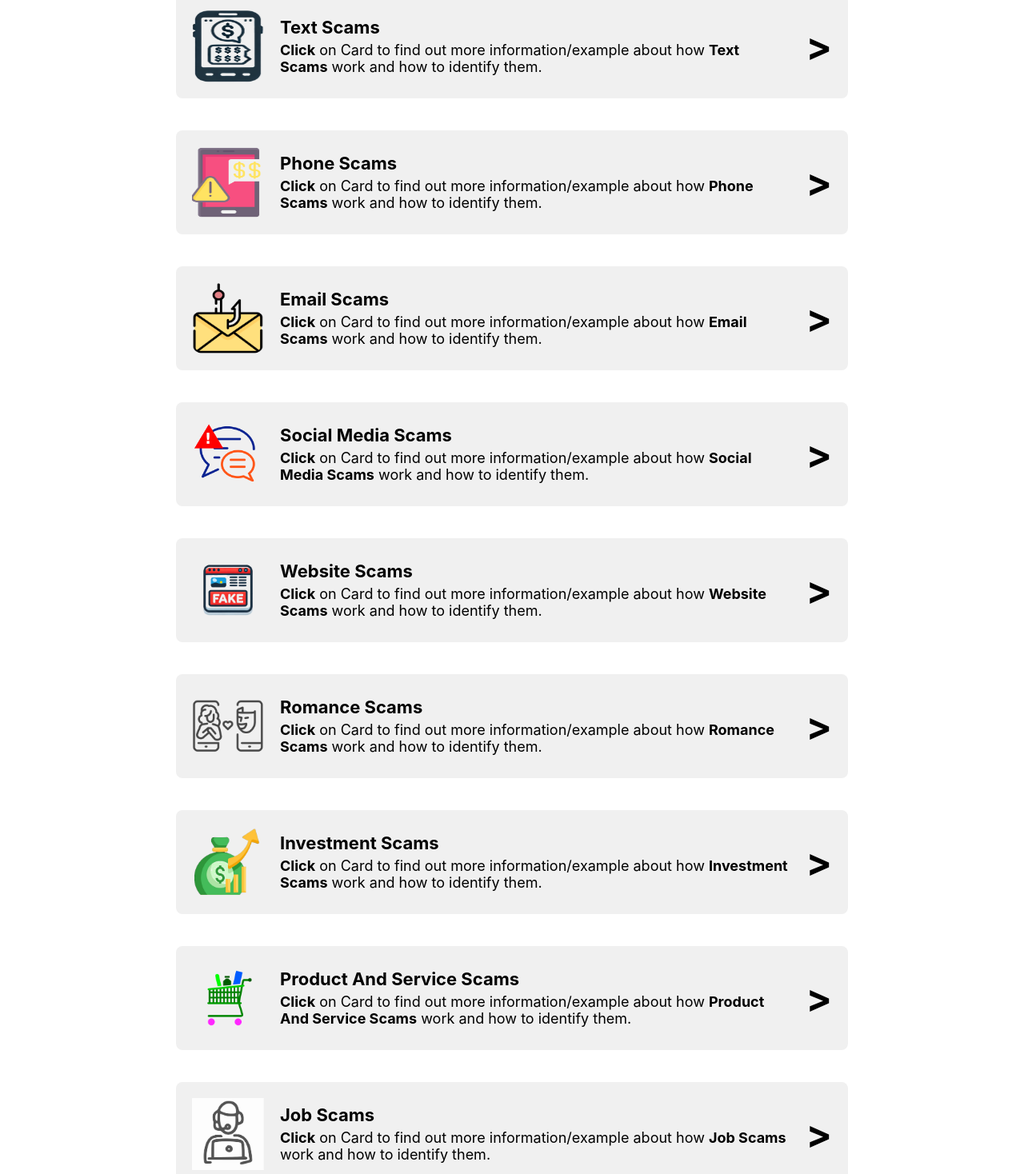
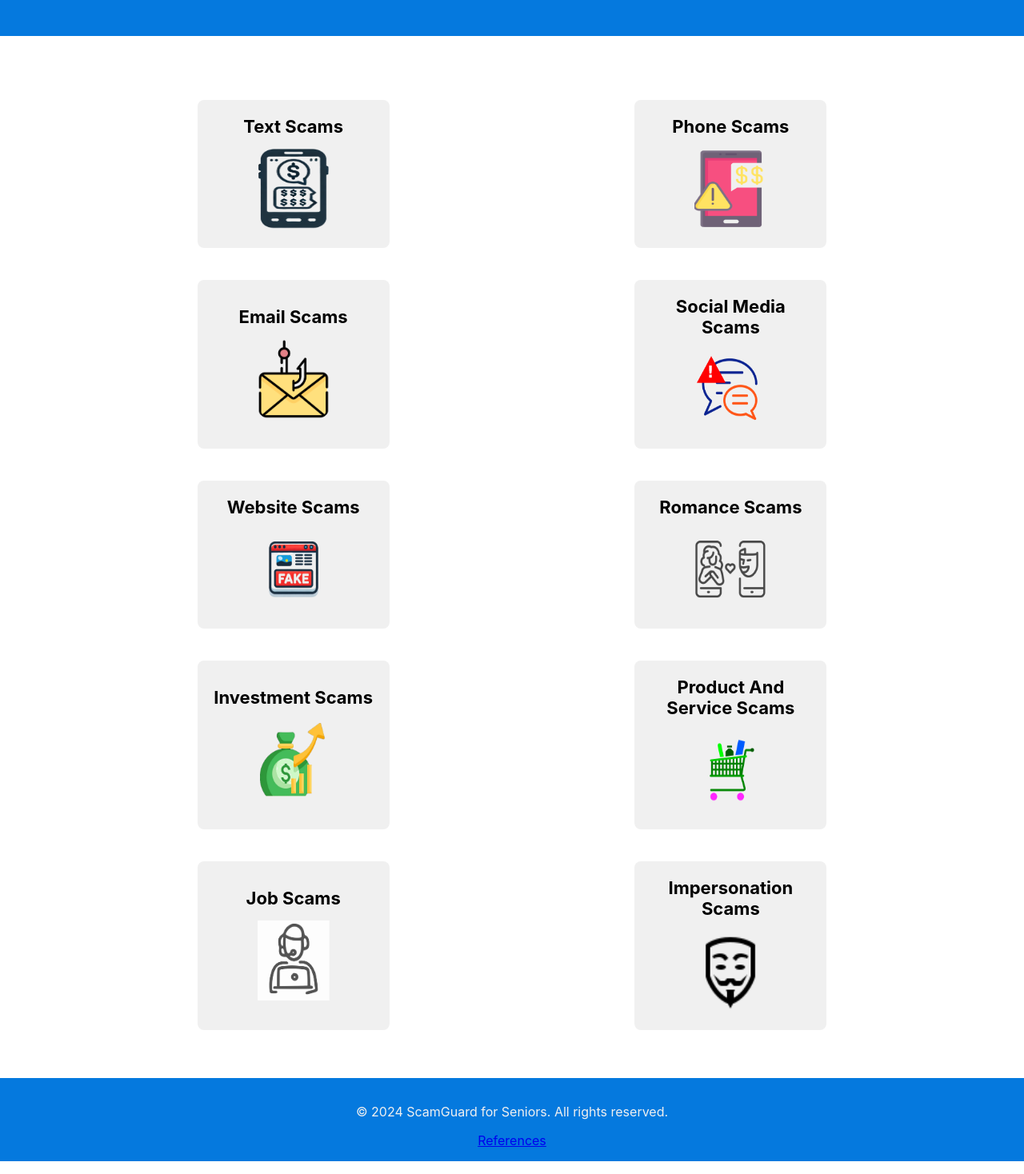
Before and after one commit to YQiZhu/ScamGuard, a React (Create React App) app in the folder scamguard_react/: page /identifyScam in a window 1280 px wide. Shown: the part 302-1770 px from the top of the page at 80% size. Built offline with nearby package versions, Linux system fonts and the light colour scheme.

Commit message:
Update current scam page

```diff
--- a/scamguard_react/src/CurrentScams/TopLossScam.js
+++ b/scamguard_react/src/CurrentScams/TopLossScam.js
@@ -45,17 +45,18 @@ function TopLossScam() {
                 <Tooltip
                     formatter={(value) => [`$${value.toLocaleString()}`, "Amount Lost"]}
                     labelFormatter={(label) => `Scam Type: ${label}`}
+                    contentStyle={{ backgroundColor: "#FFF", color: "#000" }}
                 />
                 <Legend formatter={(value) => "Amount of Lost ($AUD)"} />
                 <Bar dataKey="amount_lost" fill="#8884d8" />
             </BarChart>
-            <p>The Investment scams ranked at the first place in the top three scams that caused the highest financial losses in June from Australians in the age group 65 and over.</p>
+            <p>The <strong>Investment scams</strong> ranked at the <strong>first place</strong> in the top three scams that caused the highest financial losses in June from Australians in the age group 65 and over.</p>
 
             {isExpanded && (
                 <div className="expanded-text">
-                    <p>There were 96 reports with total and average financial losses to be $5,304,465.49 and $55,255.00 respectively.</p>
-                    <p>The Phishing ranked at the second place in the top three scams that caused the highest financial losses in June from Australians in the age group 65 and over. There were 3025 reports with total and average financial losses to be $3,502,799.60 and $1,158.00 respectively.</p>
-                    <p>The Remote access scams ranked at the third place in the top three scams that caused the highest financial losses in June from Australians in the age group 65 and over. There were 200 reports with total and average financial losses to be $626,888.79 and $3,134.00 respectively.</p>
+                    <p>There were <strong>96</strong> reports with total and average financial losses to be <strong>$5,304,465.49 and $55,255.00</strong> respectively.</p>
+                    <p>The <strong>Phishing</strong> ranked at the second place in the top three scams that caused the highest financial losses in June from Australians in the age group 65 and over. There were 3025 reports with total and average financial losses to be <strong>$3,502,799.60 and $1,158.00</strong> respectively.</p>
+                    <p>The <strong>Remote access scams</strong> ranked at the third place in the top three scams that caused the highest financial losses in June from Australians in the age group 65 and over. There were <strong>200 reports</strong> with total and average financial losses to be <strong>$626,888.79 and $3,134.00</strong> respectively.</p>
                 </div>
             )}
 
--- a/scamguard_react/src/IdentifyScams/TextScams.js
+++ b/scamguard_react/src/IdentifyScams/TextScams.js
@@ -8,9 +8,10 @@ function TextScams() {
     };
     return (
         <div className="Text-Page">
+            <header className="text-scams-header">
                 <h2>Text Scams</h2>
                 <p>Text scams involve deceptive text messages that trick individuals into revealing personal information or clicking on harmful links. These messages often appear to come from legitimate sources, like banks or government agencies, and may warn of suspicious activity or urgent problems. Scammers also use fake prize notifications and delivery alerts to lure victims into providing sensitive details or downloading malicious software. These scams exploit the trust people place in text messages to achieve their goals.</p>
-
+            </header>
             {/* How to Identify a Scam Section */}
             <section className="text-scam-identification">
                 <h3>How to Identify a Text Scam</h3>
--- a/scamguard_react/src/IdentifyScamsPage.css
+++ b/scamguard_react/src/IdentifyScamsPage.css
@@ -1,56 +1,10 @@
 .Chart-section {
     padding: 50px;
-    ;
-}
-
-.clickable-box {
-    background-color: #f0f0f0;
-    transition: background-color 0.3s ease;
-    display: flex;
-    align-items: center;
-    justify-content: space-between;
-    padding: 20px;
-    margin: 40px auto;
-    /* Center the box horizontally */
-    cursor: pointer;
-    width: 80%;
-    /* Reduce the width of the box */
-    max-width: 800px;
-    /* Optional: Limit the max width */
-    /* border: 1px solid #7e7e7e; */
-    border-radius: 8px;
-    /* Optional: Rounded corners */
-}
-
-.clickable-box:hover {
-    background-color: #e0e0e0;
 }
 
 .clickable-box img {
     width: 90px;
-    height: 90px;
-    margin-right: 20px;
-}
-
-.clickable-box .text-content {
-    display: flex;
-    flex-direction: column;
-    align-items: flex-start;
-    /* Align text to the start of the content area */
-    justify-content: center;
-    text-align: left;
-    /* Ensure text is left-aligned */
-    flex: 1;
-    padding-right: 20px;
-    /* Add padding to the right to ensure space before the arrow */
-}
-
-.clickable-box h3 {
-    margin: 0;
-    font-size: 22px;
-    font-weight: bold;
-    margin-bottom: 5px;
-    /* Space between links */
+    height: 100px;
 }
 
 .clickable-box p {
@@ -58,16 +12,10 @@
     font-size: 18px;
 }
 
-.clickable-box .arrow {
-    font-size: 48px;
-    font-weight: bold;
-    flex-shrink: 0;
-    /* Prevent arrow from shrinking */
-}
-
 .indentify-scams-header {
     background-color: #0579DE;
     padding-top: 50px;
+    padding-bottom: 30px;
     display: flex;
     flex-direction: column;
     align-items: center;
@@ -75,11 +23,74 @@
     font-size: calc(10px + 2vmin);
     color: rgb(255, 255, 255);
     margin-bottom: 20px;
-    /* Add some margin to push the box closer to the header */
+}
+
+.scams-container {
+    display: flex;
+    flex-wrap: wrap;
+    /* Allows items to wrap to the next line */
+    justify-content: space-between;
+    /* Adjust space between items */
+    padding-left: calc(33.333% - 200px);
+    padding-right: calc(33.333% - 200px);
+    padding-top: 40px;
+    padding-bottom: 40px;
+}
+
+.clickable-box {
+    flex: 1 1 calc(33.333% - 20px);
+    /* 3 items per row with space around */
+    background-color: #f0f0f0;
+    transition: background-color 0.3s ease;
+    display: flex;
+    flex-direction: column;
+    align-items: center;
+    justify-content: center;
+    /* Center content vertically within the box */
+    padding: 20px;
+    margin: 20px;
+    /* Adjust spacing between boxes */
+    cursor: pointer;
+    max-width: 200px;
+    /* Ensure boxes take up 1/3 of the container */
+    border-radius: 8px;
+}
+
+.clickable-box:hover {
+    background-color: #e0e0e0;
+}
+
+.text-content {
+    text-align: center;
+    /* Center-align the text */
+}
+
+.clickable-box h3 {
+    margin: 0;
+    font-size: 22px;
+    font-weight: bold;
+    margin-bottom: 15px;
+    /* Add more space between the text and the icon */
 }
 
 .indentify-scams-header h1 {
     padding-top: 20px;
-    /* margin-bottom: 10px; */
-    /* Reduce margin to bring h1 closer to the clickable box */
 }
+
+@media (max-width: 768px) {
+    .clickable-box {
+        flex: 1 1 calc(50% - 20px);
+        /* 2 items per row on smaller screens */
+        max-width: calc(50% - 20px);
+        /* Adjust max-width accordingly */
+    }
+}
+
+@media (max-width: 480px) {
+    .clickable-box {
+        flex: 1 1 100%;
+        /* 1 item per row on very small screens */
+        max-width: 100%;
+        /* Ensure boxes take up full width */
+    }
+}
--- a/scamguard_react/src/IdentifyScamsPage.js
+++ b/scamguard_react/src/IdentifyScamsPage.js
@@ -29,127 +29,95 @@ const IdentifyScamsPage = () => {
             {/* Introduction Section */}
             <header className="indentify-scams-header">
                 <h1>How to Identify Scams</h1>
-                <p></p>
+                <p>
+                    <strong>Click</strong> on Card to find out more information/example about how different Scams works and how to identify them.
+                </p>
             </header>
 
             {/* Clickable Box Section */}
             {/* Text Scams */}
+            <div className="scams-container">
                 <div
                     className="clickable-box"
                     onClick={() => navigate('/text-scams')}
                 >
+
+                    <div className="text-content">
+                        <h3>Text Scams</h3>
                         <img
                             src={require('./images/text_scams_icon.png')}
                             alt="Text Scams"
                         />
-                <div className="text-content">
-                    <h3>Text Scams</h3>
-                    <p>
-                        <strong>Click</strong> on Card to find out more information/example about how <strong>Text Scams</strong> work and how to identify them.
-                    </p>
-                </div>
-                <div className="arrow">
-                    &gt;
                     </div>
                 </div>
+                {/* Phone Scams */}
 
-            {/* Phone Scams */}
                 <div
                     className="clickable-box"
                     onClick={() => navigate('/phone-scams')}
                 >
+
+                    <div className="text-content">
+                        <h3>Phone Scams</h3>
                         <img
                             src={require('./images/phone_scams_icon.png')}
                             alt="Phone Scams"
                         />
-                <div className="text-content">
-                    <h3>Phone Scams</h3>
-                    <p>
-                        <strong>Click</strong> on Card to find out more information/example about how <strong>Phone Scams</strong> work and how to identify them.
-                    </p>
-                </div>
-                <div className="arrow">
-                    &gt;
                     </div>
                 </div>
+                {/* Email Scams */}
 
-            {/* Email Scams */}
                 <div
                     className="clickable-box"
                     onClick={() => navigate('/email-scams')}
                 >
+                    <div className="text-content">
+                        <h3>Email Scams</h3>
                         <img
                             src={require('./images/email_scams_icon.png')}
                             alt="Email Scams"
                         />
-                <div className="text-content">
-                    <h3>Email Scams</h3>
-                    <p>
-                        <strong>Click</strong> on Card to find out more information/example about how <strong>Email Scams</strong> work and how to identify them.
-                    </p>
-                </div>
-                <div className="arrow">
-                    &gt;
                     </div>
                 </div>
-
                 {/* Social Media Scams */}
                 <div
                     className="clickable-box"
                     onClick={() => navigate('/social-media-scams')}
                 >
+
+                    <div className="text-content">
+                        <h3>Social Media Scams</h3>
                         <img
                             src={require('./images/social_media_scams_icon.png')}
                             alt="Social Media Scams"
                         />
-                <div className="text-content">
-                    <h3>Social Media Scams</h3>
-                    <p>
-                        <strong>Click</strong> on Card to find out more information/example about how <strong>Social Media Scams</strong> work and how to identify them.
-                    </p>
-                </div>
-                <div className="arrow">
-                    &gt;
                     </div>
                 </div>
-
                 {/* Website Scams */}
                 <div
                     className="clickable-box"
                     onClick={() => navigate('/website-scams')}
                 >
+
+                    <div className="text-content">
+                        <h3>Website Scams</h3>
                         <img
                             src={require('./images/website_scams_icon.png')}
                             alt="Website Scams"
                         />
-                <div className="text-content">
-                    <h3>Website Scams</h3>
-                    <p>
-                        <strong>Click</strong> on Card to find out more information/example about how <strong>Website Scams</strong> work and how to identify them.
-                    </p>
-                </div>
-                <div className="arrow">
-                    &gt;
                     </div>
                 </div>
-
                 {/* Romance Scams */}
                 <div
                     className="clickable-box"
                     onClick={() => navigate('/romance-scams')}
                 >
+                    <div className="text-content">
+                        <h3>Romance Scams</h3>
                         <img
                             src={require('./images/romance_scams_icon.png')}
                             alt="Romance Scams"
                         />
-                <div className="text-content">
-                    <h3>Romance Scams</h3>
-                    <p>
-                        <strong>Click</strong> on Card to find out more information/example about how <strong>Romance Scams</strong> work and how to identify them.
-                    </p>
-                </div>
-                <div className="arrow">
-                    &gt;
                     </div>
                 </div>
 
@@ -158,18 +126,13 @@ const IdentifyScamsPage = () => {
                     className="clickable-box"
                     onClick={() => navigate('/investment-scams')}
                 >
+                    <div className="text-content">
+                        <h3>Investment Scams</h3>
                         <img
                             src={require('./images/investment_scam.png')}
                             alt="Investment Scams"
+                            className="icon"
                         />
-                <div className="text-content">
-                    <h3>Investment Scams</h3>
-                    <p>
-                        <strong>Click</strong> on Card to find out more information/example about how <strong>Investment Scams</strong> work and how to identify them.
-                    </p>
-                </div>
-                <div className="arrow">
-                    &gt;
                     </div>
                 </div>
 
@@ -178,18 +141,13 @@ const IdentifyScamsPage = () => {
                     className="clickable-box"
                     onClick={() => navigate('/product-and-service-scams')}
                 >
+
+                    <div className="text-content">
+                        <h3>Product And Service Scams</h3>
                         <img
                             src={require('./images/product.png')}
                             alt="Product And Service Scams"
                         />
-                <div className="text-content">
-                    <h3>Product And Service Scams</h3>
-                    <p>
-                        <strong>Click</strong> on Card to find out more information/example about how <strong>Product And Service Scams</strong> work and how to identify them.
-                    </p>
-                </div>
-                <div className="arrow">
-                    &gt;
                     </div>
                 </div>
 
@@ -198,18 +156,13 @@ const IdentifyScamsPage = () => {
                     className="clickable-box"
                     onClick={() => navigate('/job-scams')}
                 >
+
+                    <div className="text-content">
+                        <h3>Job Scams</h3>
                         <img
                             src={require('./images/job_scam.jpg')}
                             alt="Job Scams"
                         />
-                <div className="text-content">
-                    <h3>Job Scams</h3>
-                    <p>
-                        <strong>Click</strong> on Card to find out more information/example about how <strong>Job Scams</strong> work and how to identify them.
-                    </p>
-                </div>
-                <div className="arrow">
-                    &gt;
                     </div>
                 </div>
 
@@ -218,21 +171,15 @@ const IdentifyScamsPage = () => {
                     className="clickable-box"
                     onClick={() => navigate('/impersonation-scams')}
                 >
+                    <div className="text-content">
+                        <h3>Impersonation Scams</h3>
                         <img
                             src={require('./images/impersonation_scams_icon.png')}
                             alt="Impersonation Scams"
                         />
-                <div className="text-content">
-                    <h3>Impersonation Scams</h3>
-                    <p>
-                        <strong>Click</strong> on Card to find out more information/example about how <strong>Impersonation Scams</strong> work and how to identify them.
-                    </p>
-                </div>
-                <div className="arrow">
-                    &gt;
                     </div>
                 </div>
-
+            </div>
         </div>
     );
 };
```
Also changed, not shown: scamguard_react/src/CurrentScams/MostReportedScam.js (+4 -4 lines), scamguard_react/src/CurrentScams/PopularContactMethods.js (+4 -4 lines), scamguard_react/src/IdentifyScams/TextScams.css (+10 -1 lines). Lines whose indentation alone changed are shown as unchanged.
